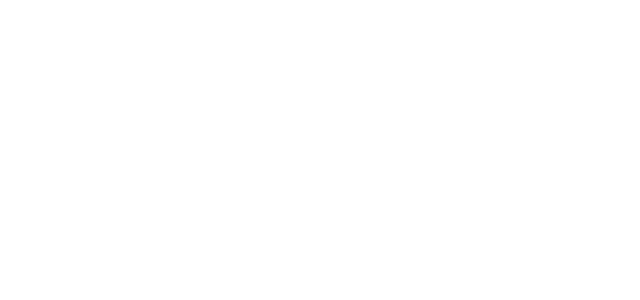
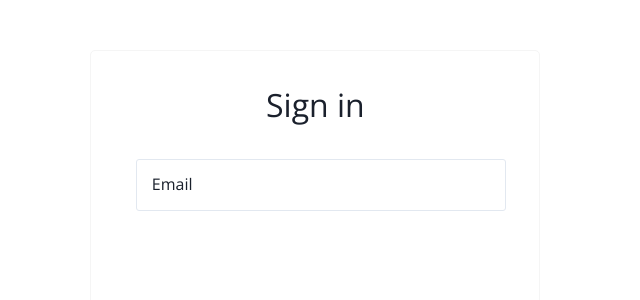
Before and after one commit to davidarogunre/MotionContacts, a React (Create React App) app in the folder frontend/: page /signin in a window 1280 px wide. Before the commit this address had no page. Shown: the top 300 px of the page, without its empty margins (325-965 px from the left). Built offline with nearby package versions, Linux system fonts and the light colour scheme.

Commit message:
setting up signin frontend

```diff
--- a/frontend/package.json
+++ b/frontend/package.json
@@ -6,6 +6,7 @@
     "@chakra-ui/react": "^2.0.2",
     "@emotion/react": "^11.9.0",
     "@emotion/styled": "^11.8.1",
+    "@fontsource/open-sans": "^4.5.10",
     "@testing-library/jest-dom": "^5.16.4",
     "@testing-library/react": "^13.2.0",
     "@testing-library/user-event": "^14.2.0",
--- a/frontend/src/App.js
+++ b/frontend/src/App.js
@@ -1,28 +1,40 @@
 import React from 'react';
-import {
-  ChakraProvider,
-  theme,
-} from '@chakra-ui/react';
+import { ChakraProvider} from '@chakra-ui/react';
 
-import {
-  BrowserRouter as Router,
-  Routes,
-  Route,
-} from "react-router-dom";
-import Home from './components/Home/Home'
-import LoginPage from './components/Login/LoginPage'
-import ContactPage from './components/Contact/ContactPage'
+import { BrowserRouter as Router, Routes, Route } from 'react-router-dom';
+import Home from './components/Home/Home';
+import SigninPage from './components/Account/SigninPage';
+import ContactPage from './components/Contact/ContactPage';
+import CreateContact from './components/Contact/CreateContact';
+import theme from './theme';
+import { useState } from 'react';
+function App() {
+  const [loginEmail, setLoginEmail] = useState('');
+  const [loginPassword, setLoginPassword] = useState('');
 
-function App() {
+  //handle email validation
+  const validateEmail = email => {};
+  const validatePassword = password => {};
   return (
     <ChakraProvider theme={theme}>
-        <Router>
-          <Routes>
-            <Route path="/" element={<Home/>}/>
-            <Route path="/login" element={<LoginPage/>}/>
-            <Route path="/" element={<ContactPage/>}/>
-          </Routes>
-        </Router>
+      <Router>
+        <Routes>
+          <Route exact path="/" element={<Home />} />
+          <Route
+            path="/signin"
+            element={
+              <SigninPage
+                loginEmail={loginEmail}
+                setLoginEmail={setLoginEmail}
+                loginPassword={loginPassword}
+                setLoginPassword={setLoginPassword}
+              />
+            }
+          />
+          <Route path="/contact/:id" element={<ContactPage />} />
+          <Route path="/newcontact" element />
+        </Routes>
+      </Router>
     </ChakraProvider>
   );
 }
--- /dev/null
+++ b/frontend/src/components/Account/Email.js
@@ -0,0 +1,27 @@
+import {
+    FormControl,
+    // FormErrorMessage,
+    // FormHelperText,
+    FormLabel,
+    Input,
+    Box,
+    Text
+  } from "@chakra-ui/react";
+  import '@fontsource/open-sans/400.css'
+
+  function Email({loginEmail, setLoginEmail}) {
+    return (
+      <Box fontFamily="Open Sans" width="450px" height="500px" border="0.12rem solid whitesmoke" borderRadius="5px" margin="50px auto 0 auto">
+        <Text margin="30px 0 0 175px" fontSize="2rem">Sign in</Text>
+        <Box width="80%" margin="0 auto">
+
+      <FormControl variant="floating" id="first-name" width="50%" margin="30px 20px 0 0">
+            <Input placeholder=" " borderRadius="3px" width="370px" padding="25px 15px" value = {loginEmail} onChange={(e)=>setLoginEmail(e.target.value)}/>
+            {/* It is important that the Label comes after the Control due to css selectors */}
+            <FormLabel paddingTop="7px" fontWeight="100">Email</FormLabel>
+      </FormControl>
+      </Box>
+      </Box>
+    )
+  }
+export default Email
--- /dev/null
+++ b/frontend/src/components/Account/SigninPage.js
@@ -0,0 +1,19 @@
+import {
+  FormControl,
+  // FormErrorMessage,
+  // FormHelperText,
+  FormLabel,
+} from '@chakra-ui/react';
+import '@fontsource/open-sans/400.css';
+import Email from './Email';
+
+function SigninPage({
+  loginEmail,
+  setLoginEmail,
+  loginPassword,
+  setLoginPassword,
+}) {
+  return <Email loginEmail={loginEmail} setLoginEmail={setLoginEmail} />;
+}
+
+export default SigninPage;
--- /dev/null
+++ b/frontend/src/components/Contact/CreateContact.js
@@ -0,0 +1,8 @@
+
+function CreateContact() {
+  return (
+    <div>CreateContact</div>
+  )
+}
+
+export default CreateContact
--- a/frontend/src/components/Login/LoginPage.js
+++ /dev/null
@@ -1,11 +0,0 @@
-import {
-    Box
-  } from '@chakra-ui/react';
-
-function LoginPage() {
-  return (
-    <div>LoginPage</div>
-  )
-}
-
-export default LoginPage
--- /dev/null
+++ b/frontend/src/theme.js
@@ -0,0 +1,41 @@
+import {
+    extendTheme
+} from '@chakra-ui/react';
+
+const activeLabelStyles = {
+    transform: "scale(0.85) translateY(-26px)"
+  };
+
+const theme = extendTheme({
+    components: {
+      Form: {
+        variants: {
+          floating: {
+            container: {
+              _focusWithin: {
+                label: {
+                  ...activeLabelStyles
+                }
+              },
+              "input:not(:placeholder-shown) + label, .chakra-select__wrapper + label": {
+                ...activeLabelStyles
+              },
+              label: {
+                top: '-2px',
+                left: 0,
+                zIndex: 2,
+                position: "absolute",
+                backgroundColor: "white",
+                pointerEvents: "none",
+                mx: 3,
+                px: 1,
+                my: 2,
+                transformOrigin: "left top"
+              }
+            }
+          }
+        }
+      }
+    }
+  });
+export default theme
```
Also changed, not shown: frontend/src/components/Account/SignupPage.js (added, +7 -0 lines), frontend/src/components/Account/Password.js (added), 1 other file (tests, documents, lock files or other folders).
